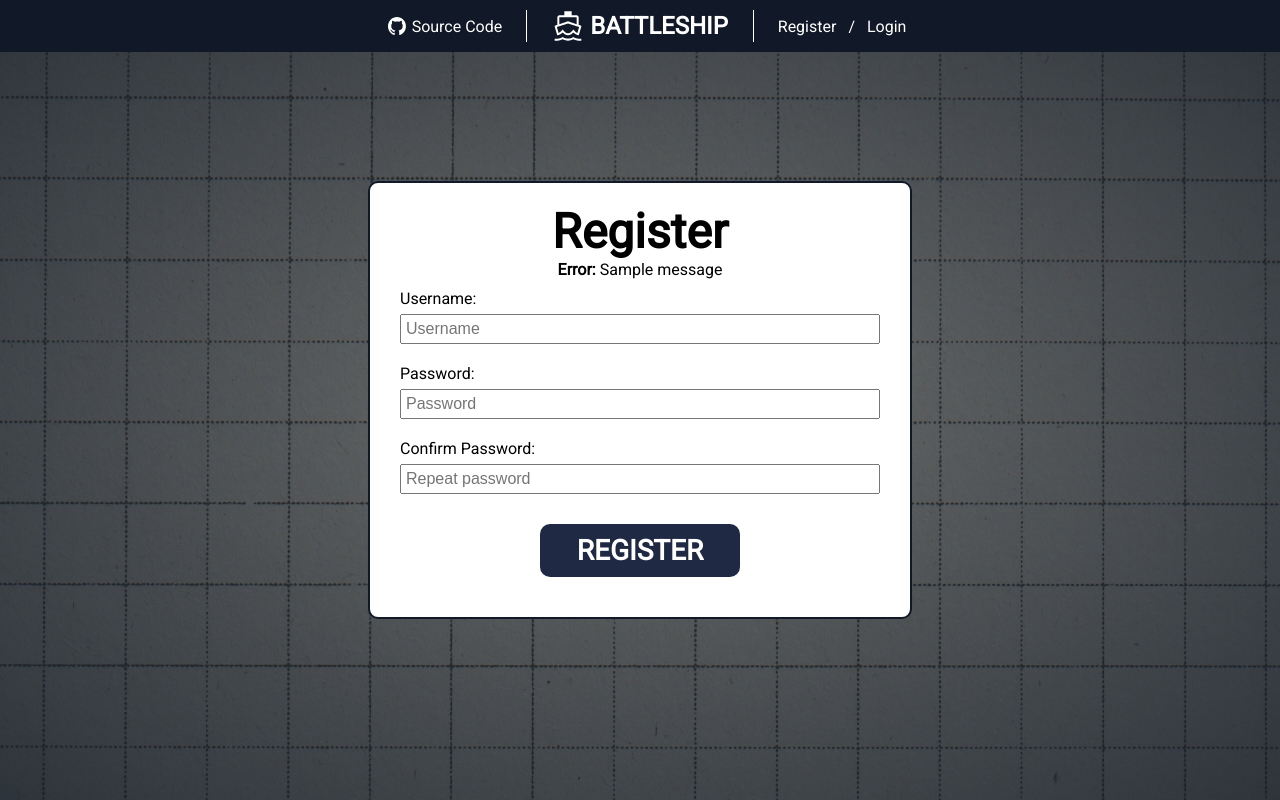
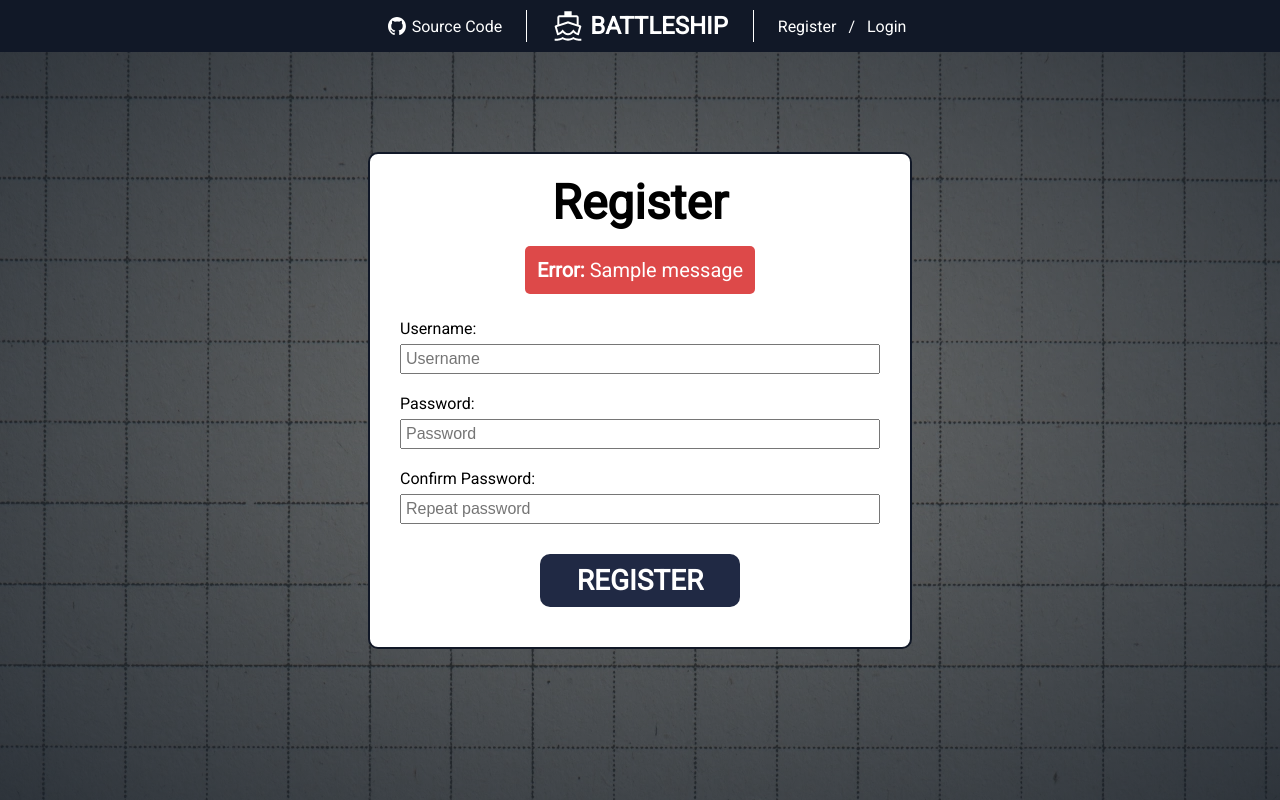
Before and after one commit to ovvosystem/battleship, a Flask app: page /auth/register in a window 1280 px wide. Run offline with Flask 3, Linux system fonts and the light colour scheme; tables that the repository leaves empty hold one stand-in row (values such as "Sample post"); one stand-in notice (Sample message) is shown.

Commit message:
style: style register alerts

```diff
--- a/server/static/style.css
+++ b/server/static/style.css
@@ -51,6 +51,10 @@ button {
 
 .flex-column {
     flex-direction: column;
+}
+
+.item-center {
+    align-self: center;
 }
 
 .gap-small {
@@ -243,3 +247,28 @@ li {
 
     cursor: pointer;
 }
+
+
+/* ALERT RULES */
+
+
+.alert {
+    font-size: 1.25rem;
+    padding: 12px;
+    color: #fff;
+}
+
+.alert-error {
+    max-width: 300px;
+    margin: 15px;
+    background-color: #dd4949;
+    border-radius: 5px;
+}
+
+.alert-success {
+    position: fixed;
+    bottom: 0;
+    left: 0;
+    right: 0;
+    background-color: #35a535
+}
--- a/server/templates/base.html
+++ b/server/templates/base.html
@@ -36,7 +36,7 @@
             </ul>
         </div>
     </nav>
-    <section class="content flex flex-center">
+    <section class="content flex-column flex-center">
     {% block content %}{% endblock %}
     </section>
 </body>
--- a/server/templates/register.html
+++ b/server/templates/register.html
@@ -8,7 +8,7 @@
             {% with errors = get_flashed_messages(category_filter=["error"]) %}
             {% if errors %}
                 {% for message in errors %}
-                    <div class="alert alert-error text-center"><strong>Error:</strong> {{ message }}</div>
+                    <div class="alert alert-error item-center"><strong>Error:</strong> {{ message }}</div>
                 {% endfor %}
             {% endif %}
             {% endwith %}
```
Also changed, not shown: server/templates/index.html (+9 -9 lines).
